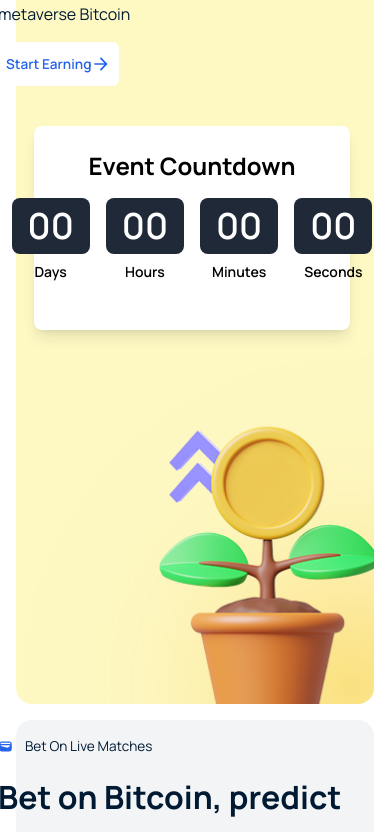
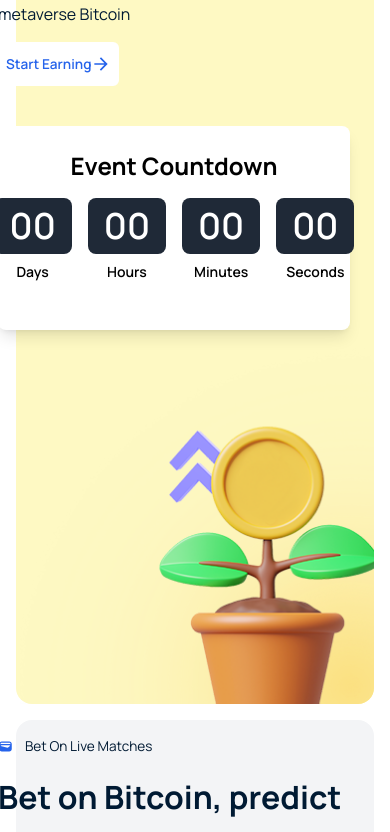
Before and after one commit to samscript18/cryptobros, a Next.js app: page / in a window 390 px wide. Shown: the part 2045-2877 px from the top of the page. Built offline with nearby package versions, Linux system fonts and the light colour scheme.

Commit message:
fix: responsiveness

```diff
--- a/src/components/home/time-unit.tsx
+++ b/src/components/home/time-unit.tsx
@@ -3,7 +3,7 @@
 const CountdownTimer: React.FC = () => {
 
   return (
-    <div className="bg-white p-6 rounded-lg shadow-lg mt-10 ml-9 max-w-sm mx-auto">
+    <div className="bg-white p-6 rounded-lg shadow-lg mt-10  max-w-sm mx-auto">
       <h1 className="text-2xl font-bold mb-4 text-center">Event Countdown</h1>
       <div className="flex space-x-4 justify-center text-4xl font-semibold mb-6 sm:text-4xl">
         <div className="flex flex-col items-center">
```
